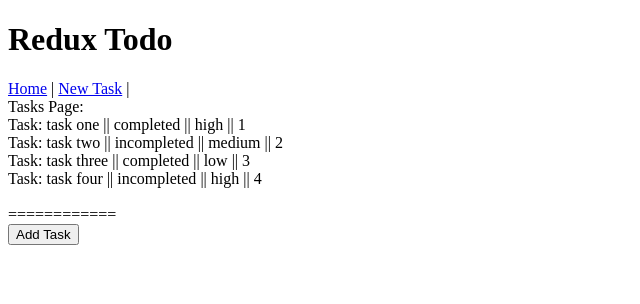
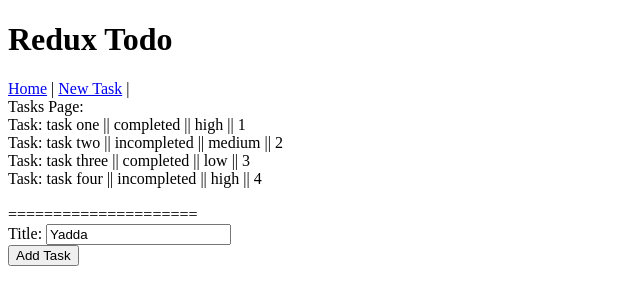
Before and after one commit to nlbdotdev/react-ticket-frontend, a React (Create React App) app: page / in a window 1280 px wide. Shown: the top 304 px of the page, without its empty margins (0-640 px from the left). Built offline with nearby package versions, Linux system fonts and the light colour scheme.

Commit message:
react input

```diff
--- a/src/components/Task.jsx
+++ b/src/components/Task.jsx
@@ -1,9 +1,6 @@
 import React from 'react'
 
-export default function Task(props) {
-
-  const {uid, title, status, priority} = props
-
+export default function Task({uid, title, status, priority}) {
   return (
     <div>
       Task: {title} || {status} || {priority} || {uid}
--- a/src/pages/Home.jsx
+++ b/src/pages/Home.jsx
@@ -1,4 +1,4 @@
-import React from 'react'
+import React, { useState } from 'react'
 import Task from '../components/Task'
 
 import { useDispatch, useSelector } from 'react-redux'
@@ -6,10 +6,12 @@ import { addTask } from '../features/taskSlice'
 
 export default function Home() {
 
+  const [newTask, setNewTask] = useState("Yadda")
+
   const tasks = useSelector(state => state.task.tasks)
   const dispatch = useDispatch()
 
-  const newTask = {
+  const testTask = {
     uid: 5,
     title: 'NEW TASK',
     status: 'completed',
@@ -29,11 +31,18 @@ export default function Home() {
       )}
 
       <br />
-      ============
+      =====================
       <br />
 
+      <label>Title: </label>
+      <input
+        value={newTask}
+        onChange={e => setNewTask(e.target.value)}
+      ></input>
+
+      <br />
       <button
-        onClick={() => dispatch(addTask(newTask))}
+        onClick={() => dispatch(addTask(testTask))}
       >Add Task</button>
 
     </div>
```
